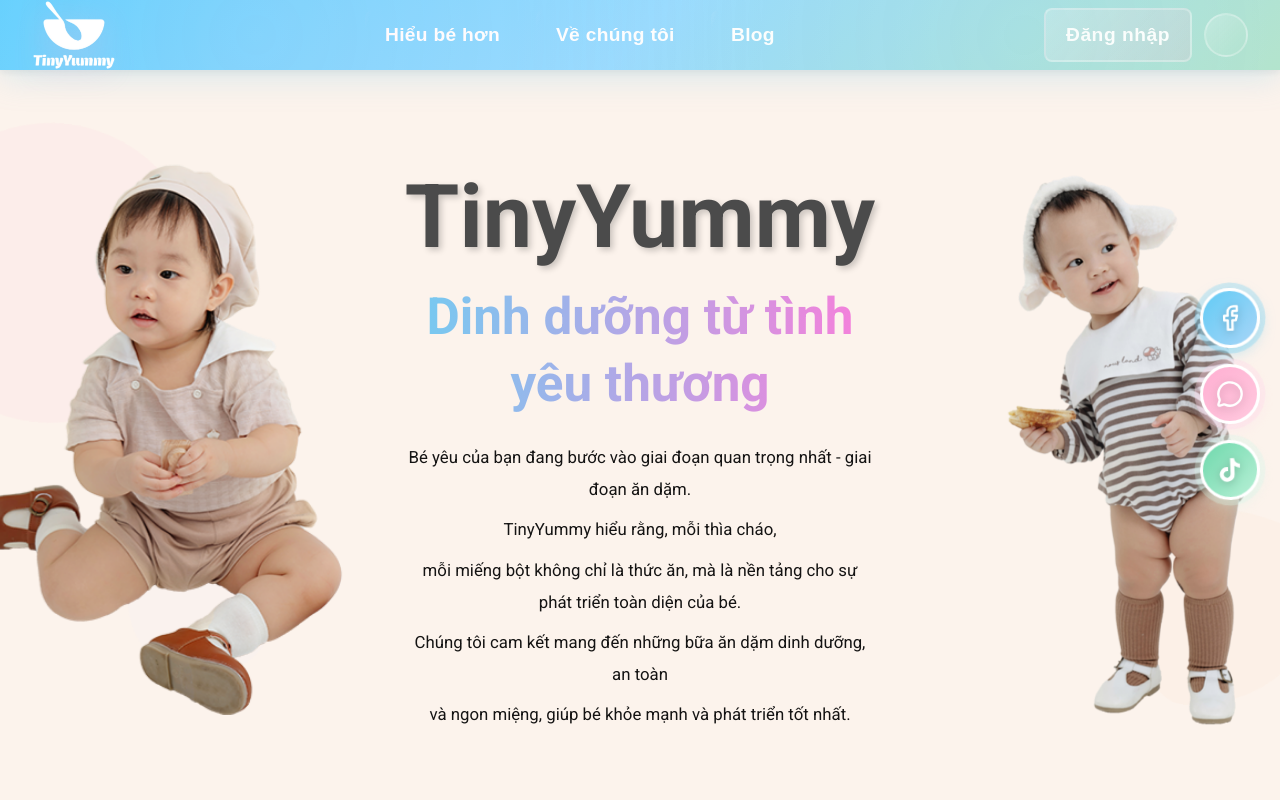
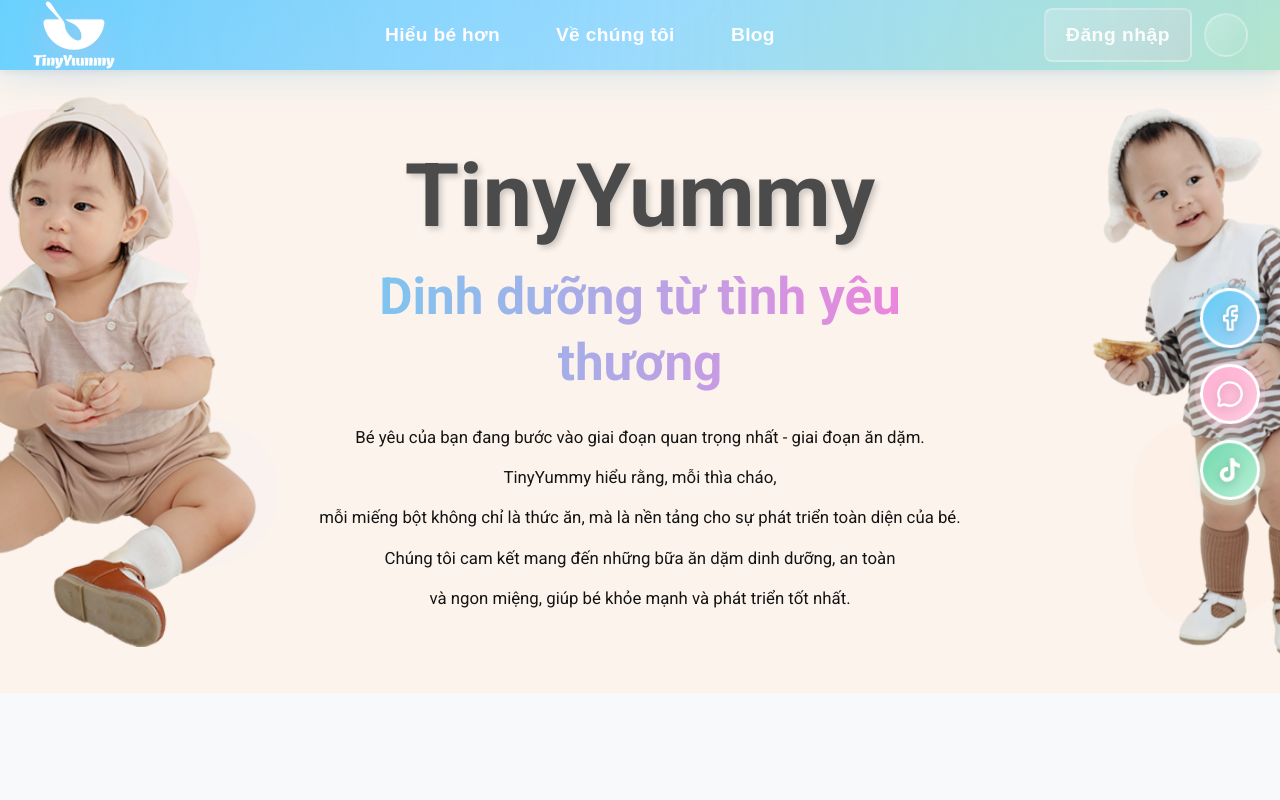
Before and after one commit to sieunhandong/webandoanchotre_fe, a React (Create React App) app: page /about-us in a window 1280 px wide. Shown: the top 800 px of the page. Built offline with nearby package versions, Linux system fonts and the light colour scheme; some icons are missing.

Commit message:
update about us

```diff
--- a/src/components/AboutUs/AboutUs.js
+++ b/src/components/AboutUs/AboutUs.js
@@ -147,20 +147,20 @@
             <p style={styles.mainTitleSpan} className="main-title-span">
               Dinh dưỡng từ tình yêu thương
             </p>
-            <div style={styles.heroDescription}>
-              <p style={{ margin: '0 0 0.5em', maxWidth: '650px', marginLeft: 'auto', marginRight: 'auto' }}>
+            <div className="hero-description" style={styles.heroDescription}>
+              <p style={{ margin: '0 0 0.5em', whiteSpace: 'nowrap' }}>
                 Bé yêu của bạn đang bước vào giai đoạn quan trọng nhất - giai đoạn ăn dặm.
               </p>
-              <p style={{ margin: '0 0 0.5em', maxWidth: '650px', marginLeft: 'auto', marginRight: 'auto' }}>
+              <p style={{ margin: '0 0 0.5em', whiteSpace: 'nowrap' }}>
                 TinyYummy hiểu rằng, mỗi thìa cháo,
               </p>
-              <p style={{ margin: '0 0 0.5em', maxWidth: '650px', marginLeft: 'auto', marginRight: 'auto' }}>
+              <p style={{ margin: '0 0 0.5em', whiteSpace: 'nowrap' }}>
                 mỗi miếng bột không chỉ là thức ăn, mà là nền tảng cho sự phát triển toàn diện của bé.
               </p>
-              <p style={{ margin: '0 0 0.5em', maxWidth: '650px', marginLeft: 'auto', marginRight: 'auto' }}>
+              <p style={{ margin: '0 0 0.5em', whiteSpace: 'nowrap' }}>
                 Chúng tôi cam kết mang đến những bữa ăn dặm dinh dưỡng, an toàn
               </p>
-              <p style={{ margin: '0 0 0.5em', maxWidth: '650px', marginLeft: 'auto', marginRight: 'auto' }}>
+              <p style={{ margin: '0 0 0.5em', whiteSpace: 'nowrap' }}>
                 và ngon miệng, giúp bé khỏe mạnh và phát triển tốt nhất.
               </p>
             </div>
@@ -744,7 +744,11 @@
   }
 
   .hero-description {
-    font-size: 0.95rem !important;
+  font-size: 0.9rem !important;
+}
+
+.hero-description p {
+  font-size: 0.9rem !important;
 }
 }
 
@@ -777,8 +781,12 @@
   }
 
   .hero-description {
-    font-size: 0.9rem !important;
+  font-size: 0.85rem !important;
   text-align: center !important;
+}
+
+.hero-description p {
+  font-size: 0.85rem !important;
 }
     .stat-card:hover {
   transform: translateY(-10px);
@@ -788,8 +796,29 @@
 .stat-card:hover img {
   transform: scale(1.05);
 }
+  .stats-grid {
+    grid-template-columns: 1fr !important;
+    gap: 30px !important;
+  }
+}
+@media (max-width: 1024px) {
+  .stats-grid {
+    grid-template-columns: repeat(2, 1fr) !important;
+    gap: 30px !important;
+  }
 }
 
+@media (max-width: 768px) {
+  .stats-grid {
+    grid-template-columns: 1fr !important;
+    gap: 25px !important;
+  }
+
+  .stat-card {
+    max-width: 500px;
+    margin: 0 auto;
+  }
+}
 @media (max-width: 600px) {
   .hero-img {
     width: 280px !important;
@@ -809,11 +838,12 @@
   }
 
   .hero-description {
-    font-size: 0.85rem !important;
+  font-size: 0.7rem !important;
   padding: 0 10px !important;
 }
-      .stats-grid {
-    grid-template-columns: 1fr !important;
+
+.hero-description p {
+  font-size: 0.7rem !important;
 }
 }
 
@@ -823,12 +853,21 @@
   }
 
   .hero-img {
-    width: 250px !important;
-    height: 320px !important;
+    width: 200px !important;
+    height: 280px !important;
   }
 
   .main-title {
     font-size: 1.5rem !important;
+  }
+    @media (max-width: 400px) {
+  .hero-description {
+    font-size: 0.65rem !important;
+  }
+
+  .hero-description p {
+    font-size: 0.65rem !important;
+  }
 }
 }
         /* Custom Easing Functions */
@@ -861,7 +900,7 @@
   },
   heroSection: {
     position: 'relative',
-    minHeight: '95vh',
+    minHeight: '70vh',
     display: 'flex',
     alignItems: 'center',
     justifyContent: 'center',
@@ -1152,7 +1191,7 @@
   },
   statsGrid: {
     display: 'grid',
-    gridTemplateColumns: 'repeat(3, 1fr)',
+    gridTemplateColumns: 'repeat(auto-fit, minmax(320px, 1fr))',
     gap: '40px',
     marginTop: '60px'
   },
```
Lines whose indentation alone changed are shown as unchanged.
